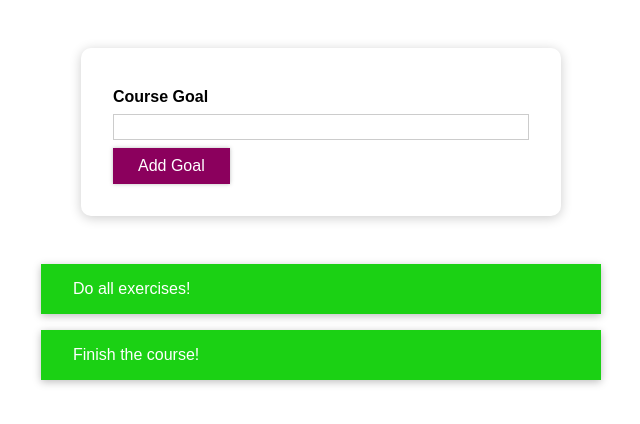
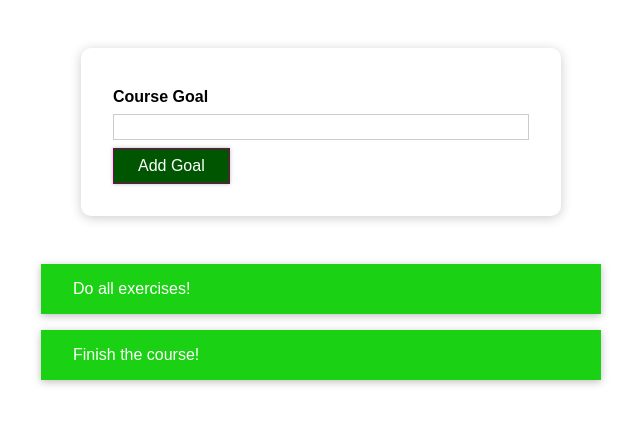
Before and after one commit to jtm2021/goal-react-project, a React (Create React App) app: page / in a window 1280 px wide. Shown: the top 424 px of the page, without its empty margins (319-959 px from the left). Built offline with nearby package versions, Linux system fonts and the light colour scheme.

Commit message:
Change button css styling

```diff
--- a/src/components/UI/Button/Button.css
+++ b/src/components/UI/Button/Button.css
@@ -4,7 +4,7 @@
   padding: 0.5rem 1.5rem;
   border: 1px solid #8b005d;
   color: white;
-  background: #8b005d;
+  background: #005501;
   box-shadow: 0 0 4px rgba(0, 0, 0, 0.26);
   cursor: pointer;
 }
--- a/src/components/UI/Button/Button.js
+++ b/src/components/UI/Button/Button.js
@@ -6,7 +6,7 @@ const Button = styled.button`
   padding: 0.5rem 1.5rem;
   border: 1px solid #8b005d;
   color: white;
-  background: #8b005d;
+  background: #005501;
   box-shadow: 0 0 4px rgba(0, 0, 0, 0.26);
   cursor: pointer;
 
@@ -20,7 +20,7 @@ const Button = styled.button`
 
   &:hover,
   &:active {
-    background: #ac0e77;
+    background: #1bd114;
     border-color: #ac0e77;
     box-shadow: 0 0 8px rgba(0, 0, 0, 0.26);
   }
```
